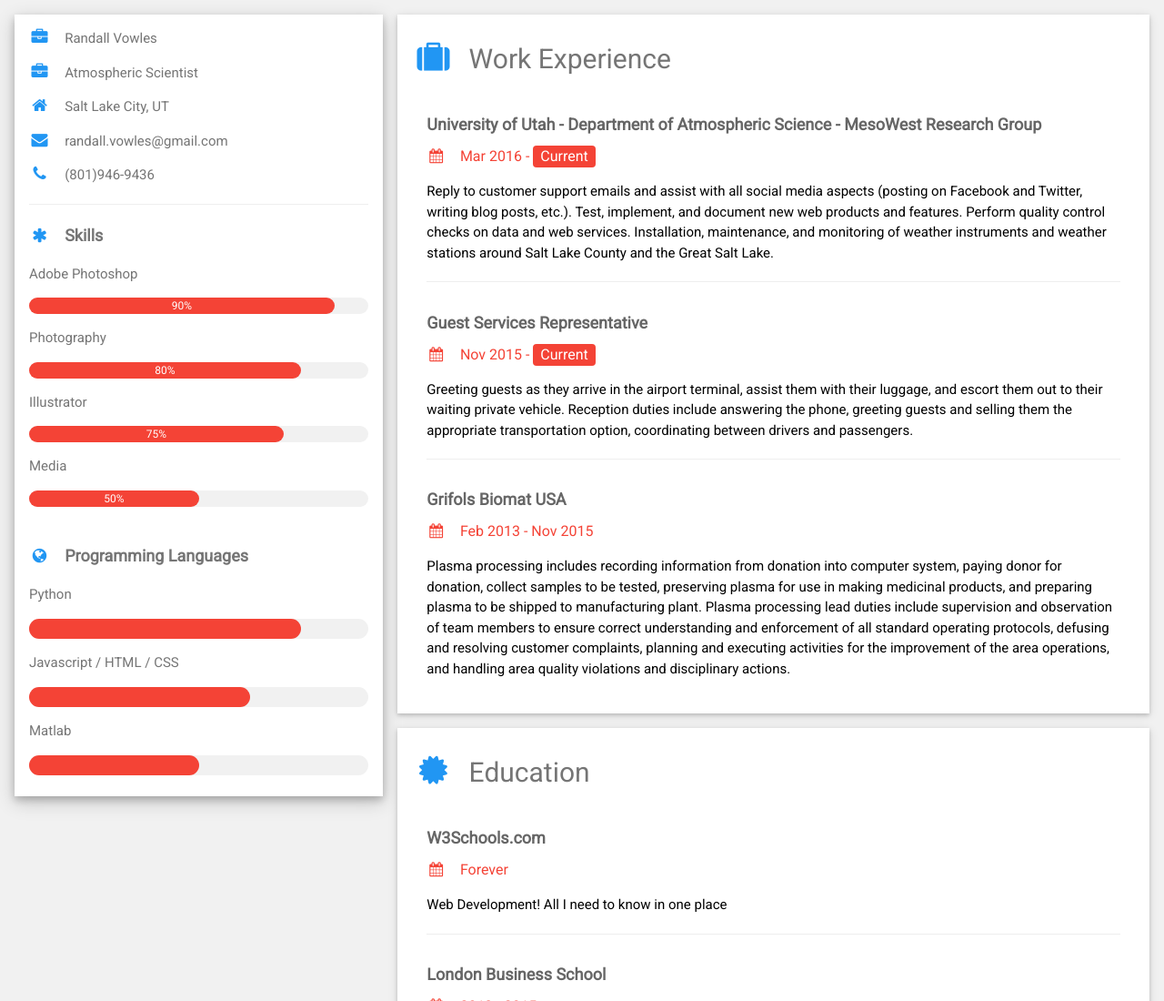
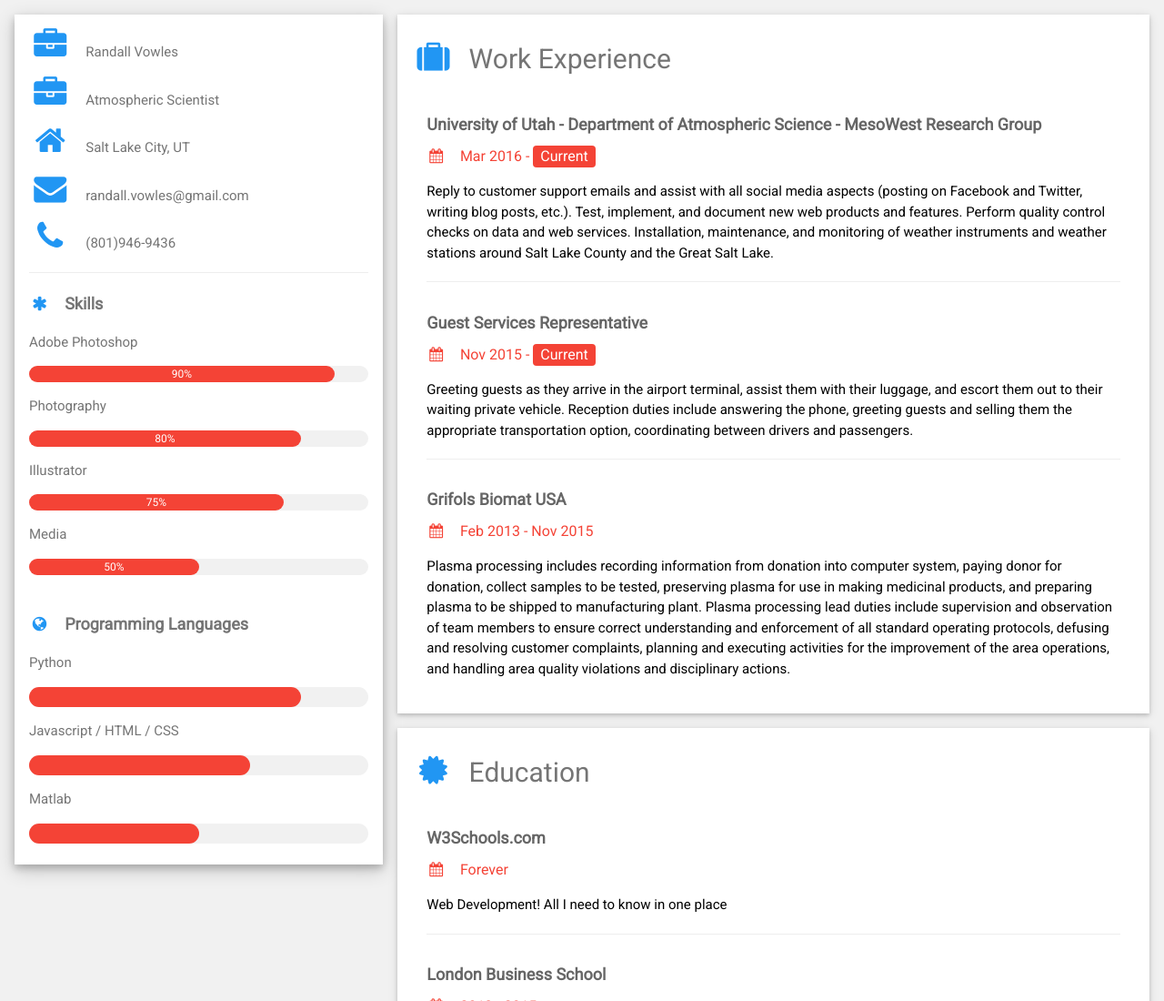
Before and after one commit to randallvowles/randallvowles.github.io, a plain HTML site: page resume_cv.html in a window 1280 px wide. Shown: the top 1100 px of the page at 91% size. Drawn offline with Linux system fonts and the light colour scheme.

Commit message:
font size

```diff
--- a/resume_cv.html
+++ b/resume_cv.html
@@ -28,11 +28,11 @@ html,body,h1,h2,h3,h4,h5,h6 {font-family: "Roboto", sans-serif}
           </div>
         </div>
         <div class="w3-container">
-          <p><i class="fa fa-briefcase fa-fw w3-margin-right w3-large w3-text-blue"></i>Randall Vowles</p>
-          <p><i class="fa fa-briefcase fa-fw w3-margin-right w3-large w3-text-blue"></i>Atmospheric Scientist</p>
-          <p><i class="fa fa-home fa-fw w3-margin-right w3-large w3-text-blue"></i>Salt Lake City, UT</p>
-          <p><i class="fa fa-envelope fa-fw w3-margin-right w3-large w3-text-blue"></i>randall.vowles@gmail.com</p>
-          <p><i class="fa fa-phone fa-fw w3-margin-right w3-large w3-text-blue"></i>(801)946-9436</p>
+          <p><i class="fa fa-briefcase fa-fw w3-margin-right w3-xxlarge w3-text-blue"></i>Randall Vowles</p>
+          <p><i class="fa fa-briefcase fa-fw w3-margin-right w3-xxlarge w3-text-blue"></i>Atmospheric Scientist</p>
+          <p><i class="fa fa-home fa-fw w3-margin-right w3-xxlarge w3-text-blue"></i>Salt Lake City, UT</p>
+          <p><i class="fa fa-envelope fa-fw w3-margin-right w3-xxlarge w3-text-blue"></i>randall.vowles@gmail.com</p>
+          <p><i class="fa fa-phone fa-fw w3-margin-right w3-xxlarge w3-text-blue"></i>(801)946-9436</p>
           <hr>
 
           <p class="w3-large"><b><i class="fa fa-asterisk fa-fw w3-margin-right w3-text-blue"></i>Skills</b></p>
```
